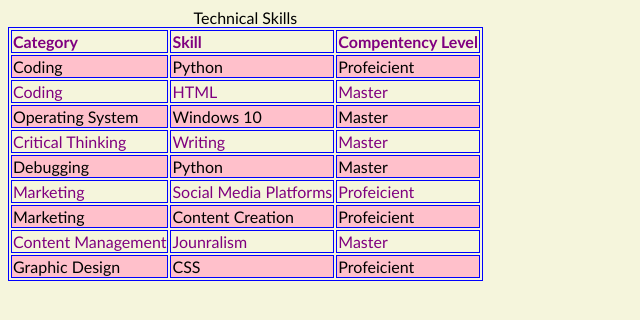
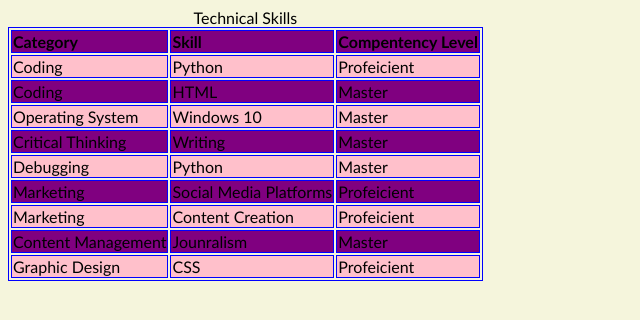
Before and after one commit to kerriroseriley/ist263, a plain HTML site: page lab06/skills.html in a window 1280 px wide. Shown: the whole page, without its empty margins (0-640 px from the left). Drawn offline with Linux system fonts and the light colour scheme.

Commit message:
Update styles.css

```diff
--- a/lab06/styles.css
+++ b/lab06/styles.css
@@ -8,5 +8,5 @@ h2 {
     color: darkblue;
     font-size: 1.5em;
 }
-.special {color:purple}
+.special {background-color:purple}
 .evenrow {background-color: pink;}
```
